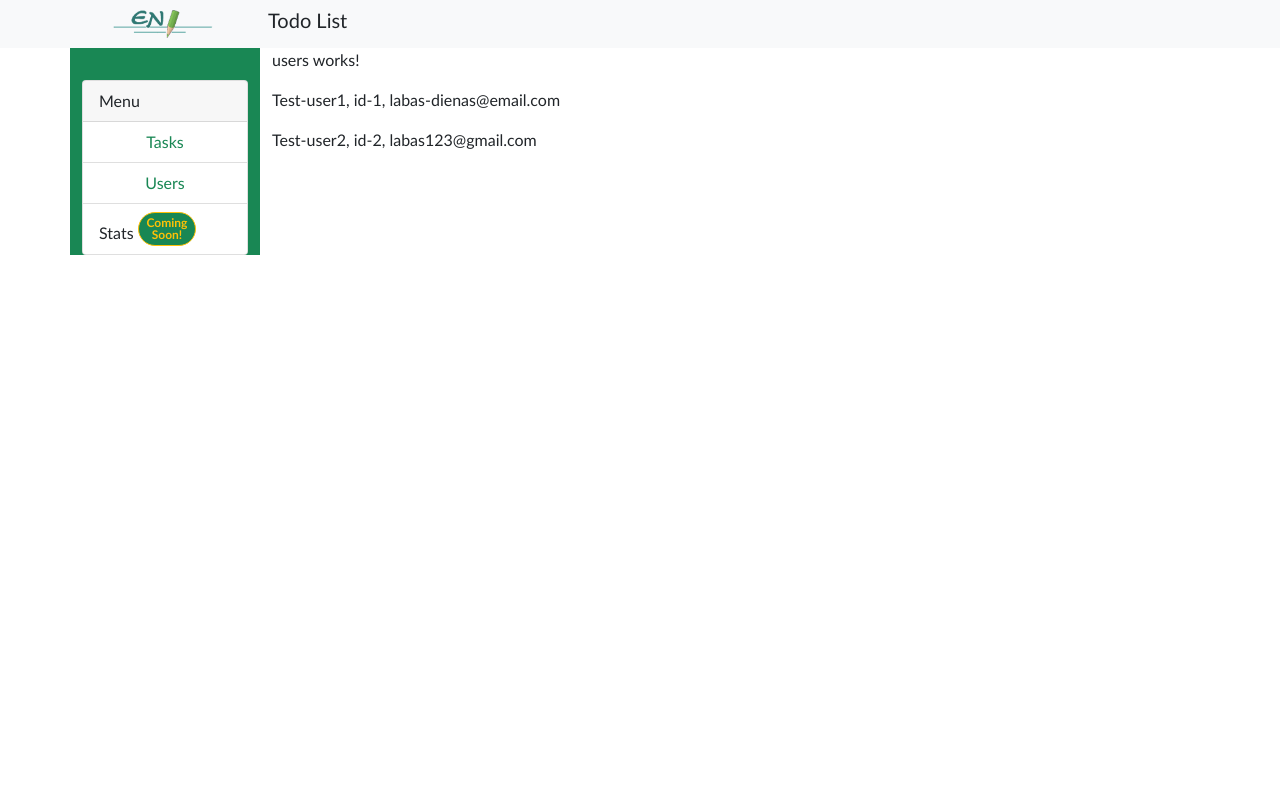
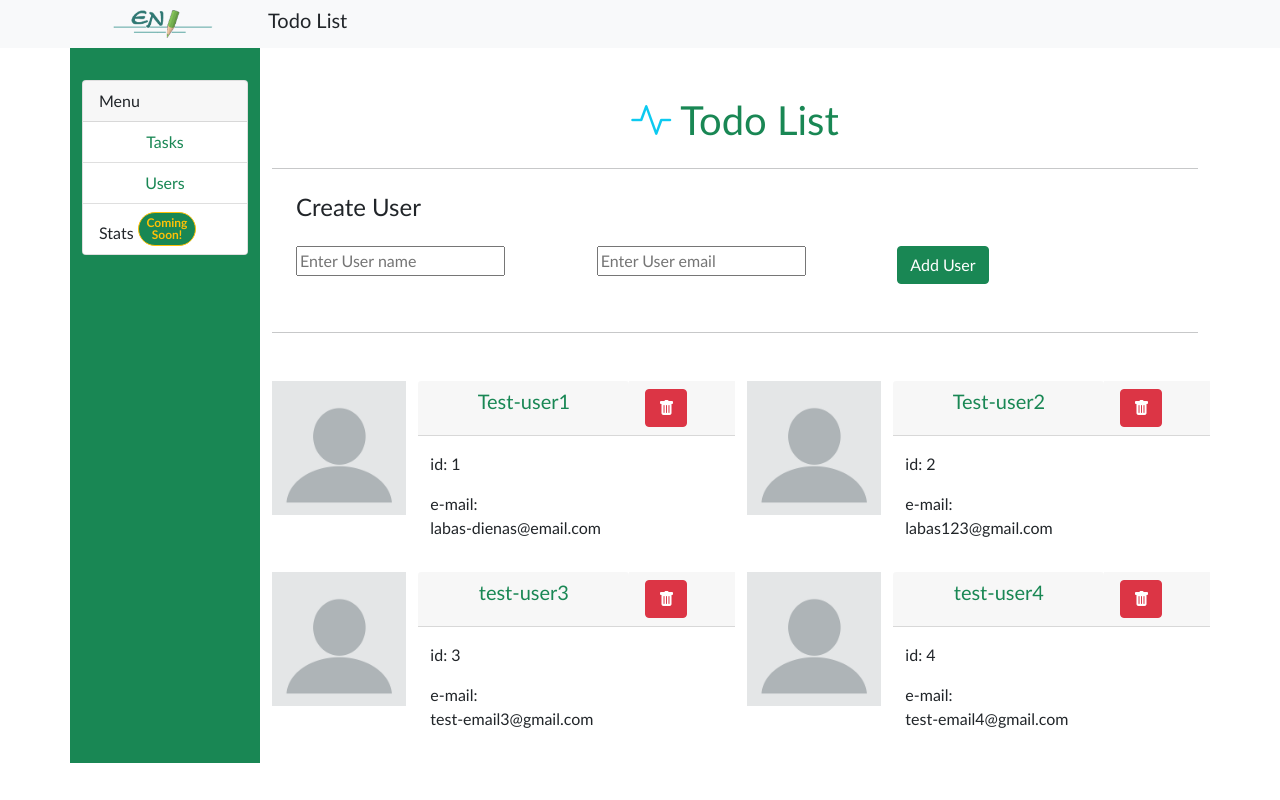
Before and after one commit to EgleNavickiene/project-todo, an Angular app: page /users in a window 1280 px wide. Built offline with nearby package versions, Linux system fonts and the light colour scheme; data requests are answered from the project's data file.

Commit message:
user create  function

```diff
--- a/src/app/app.component.html
+++ b/src/app/app.component.html
@@ -45,8 +45,15 @@
     </div>
 
     <div class="col-sm-10">
+      <div>
+        <h1 class="mt-5 mb-2 text-success text-center">
+          <i class="bi bi-activity text-info"></i>
+          Todo List</h1>
+        <hr class="my-4">
+      </div>
+      <div>
         <router-outlet></router-outlet>
-
+      </div>
     </div>
   </div>
 
--- a/src/app/app.module.ts
+++ b/src/app/app.module.ts
@@ -9,6 +9,7 @@ import { TaskCreateComponent } from './components/task-create/task-create.compon
 import { FormsModule } from '@angular/forms';
 import { TasksComponent } from './components/tasks/tasks.component';
 import { UsersComponent } from './components/users/users.component';
+import { UserCreateComponent } from './components/user-create/user-create.component';
 
 
 @NgModule({
@@ -17,6 +18,7 @@ import { UsersComponent } from './components/users/users.component';
     TasksComponent,
     TaskCreateComponent,
     UsersComponent,
+    UserCreateComponent,
 
   ],
   imports: [
--- a/src/app/components/task-create/task-create.component.html
+++ b/src/app/components/task-create/task-create.component.html
@@ -1,6 +1,6 @@
 
 <div class="ms-4">
-  <h1>Create Task</h1>
+  <h4>Create Task</h4>
 </div>
 <hr  class="mt-4">
 
--- a/src/app/components/task-create/task-create.component.ts
+++ b/src/app/components/task-create/task-create.component.ts
@@ -1,7 +1,6 @@
 import { Component, OnInit, Output, EventEmitter } from '@angular/core';
 import { Task } from 'src/app/interfaces/task';
 import { TaskService } from 'src/app/services/task.service';
-import { switchMap, tap } from 'rxjs/operators';
 
 @Component({
   selector: 'app-task-create',
@@ -18,7 +17,6 @@ export class TaskCreateComponent implements OnInit {
 
   @Output() newItemEvent = new EventEmitter();
 
-
   constructor(private _taskService: TaskService) { }
 
   ngOnInit(): void {
@@ -27,10 +25,12 @@ export class TaskCreateComponent implements OnInit {
   taskCreate() {
     console.log("form submit works");
     console.log(this.task);
+
     this._taskService.createTask(this.task)
       .subscribe((data : any ) => {
         alert("Task succesfully added!");
         console.log(data);
+
         this.newItemEvent.emit(data);
       });
   }
--- a/src/app/components/tasks/tasks.component.html
+++ b/src/app/components/tasks/tasks.component.html
@@ -4,11 +4,7 @@
 <div class="container">
     <div class="row justify-content-center">
 
-        <h1 class="mt-5 mb-2 text-success text-center">
-          <i class="bi bi-activity text-info"></i>
-          Todo List</h1>
 
-      <hr class="my-4">
 
 
       <app-task-create (newItemEvent)="getTasks()"></app-task-create>
--- /dev/null
+++ b/src/app/components/user-create/user-create.component.html
@@ -0,0 +1,42 @@
+
+<div class="ms-4 mb-4">
+    <h4>Create User</h4>
+  </div>
+
+
+  <div class="container">
+    <div class="mb-5">
+      <form (ngSubmit)="userCreate()">
+        <div class="row">
+          <div class="col-4">
+            <div class="form-group">
+              <!-- [(ngModel)] -->
+              <input type="text"
+              [(ngModel)]="user.name"
+              placeholder="Enter User name"
+              name="name"
+              class="form-controll" />
+            </div>
+          </div>
+
+          <div class="col-4">
+            <div class="form-group">
+              <input type="text"
+              placeholder="Enter User email"
+              [(ngModel)]="user.email"
+              name="email"
+              class="form-controll" />
+            </div>
+          </div>
+
+          <div class="col-4">
+            <div class="form-group">
+              <input type="submit" class="btn btn-success" value="Add User">
+            </div>
+          </div>
+        </div>
+      </form>
+    </div>
+
+  </div>
+  <hr  class="mb-5">
--- /dev/null
+++ b/src/app/components/user-create/user-create.component.ts
@@ -0,0 +1,38 @@
+import { Component, OnInit, Output, EventEmitter } from '@angular/core';
+import { User } from 'src/app/interfaces/user';
+import { UserService } from 'src/app/services/user.service';
+
+
+@Component({
+  selector: 'app-user-create',
+  templateUrl: './user-create.component.html',
+  styleUrls: ['./user-create.component.scss']
+})
+export class UserCreateComponent implements OnInit {
+
+  public user: User = {
+    name: "",
+    email: ""
+  }
+
+  @Output() newItemEvent = new EventEmitter();
+
+  constructor(private _userService: UserService) { }
+
+  ngOnInit(): void {
+  }
+
+  userCreate() {
+    console.log("create=user works: ");
+    console.log(this.user);
+
+    this._userService.createUser(this.user)
+    .subscribe((data: any) =>{
+      alert("new User succesfully created");
+      console.log(data);
+
+      this.newItemEvent.emit(data);
+    })
+  }
+
+}
--- a/src/app/components/users/users.component.html
+++ b/src/app/components/users/users.component.html
@@ -1,7 +1,38 @@
-<p>users works!</p>
 
 <div class="row">
-    <div class="col-12" *ngFor="let user of users">
-      <p>{{user.name}}, id-{{user.id}}, {{user.email}}</p>
+  <app-user-create (newItemEvent)="getUsers()"></app-user-create>
+</div>
+
+<div class="row">
+  <div class="col-6 d-flex mb-3 " *ngFor="let user of users">
+    <div class="row">
+      <div class="col-4 card-img-left align-items-center">
+        <div class="text-center ">
+          <img src="/assets/img/blank-profile-picture.png" class="img-fluid " alt="user-img">
+        </div>
+      </div>
+      <div class="col-8 ">
+        <div class="row d-flex">
+          <div class="col-8 card-header text-center text-success">
+            <h5>{{user.name}}  </h5>
+          </div>
+          <div class="col-4 card-header">
+            <!-- (click)="deleteUser(user)" -->
+            <button
+            (click)="deleteUser(user)"
+            class="btn btn-danger bg-danger">
+            <i class="bi bi-trash-fill"></i>
+            </button>
+          </div>
+
+        </div>
+
+        <div class="mt-3">
+          <p>id: {{user.id}}</p>
+          <p>e-mail: <br> {{user.email}}</p>
+        </div>
+      </div>
     </div>
+
+  </div>
 </div>
--- a/src/app/components/users/users.component.ts
+++ b/src/app/components/users/users.component.ts
@@ -27,4 +27,8 @@ export class UsersComponent implements OnInit {
       console.log(this.users)
     });
   }
+
+  deleteUser(user: User) {
+    alert("delete?");
+  }
 }
--- a/src/app/services/user.service.ts
+++ b/src/app/services/user.service.ts
@@ -19,4 +19,18 @@ export class UserService {
 
     return this.http.get<User[]>(uri);
   };
+
+  createUser(user: User) {
+    let uri = this.apiUrl;
+
+    return this.http.post(uri, user);
+  }
+
+  deleteUser(user: User) {
+    let uri = this.apiUrl + "/" + user.id;
+
+    return this.http.delete(uri);
+  }
+
+
 }
--- a/src/database/db.json
+++ b/src/database/db.json
@@ -47,6 +47,16 @@
       "id": 2,
       "name": "Test-user2",
       "email": "labas123@gmail.com"
+    },
+    {
+      "name": "test-user3",
+      "email": "test-email3@gmail.com",
+      "id": 3
+    },
+    {
+      "name": "test-user4",
+      "email": "test-email4@gmail.com",
+      "id": 4
     }
   ]
 }
```
Also changed, not shown: src/app/components/user-create/user-create.component.scss (added), src/assets/img/blank-profile-picture.png (added), 1 other file (tests, documents, lock files or other folders). Lines whose indentation alone changed are shown as unchanged.
